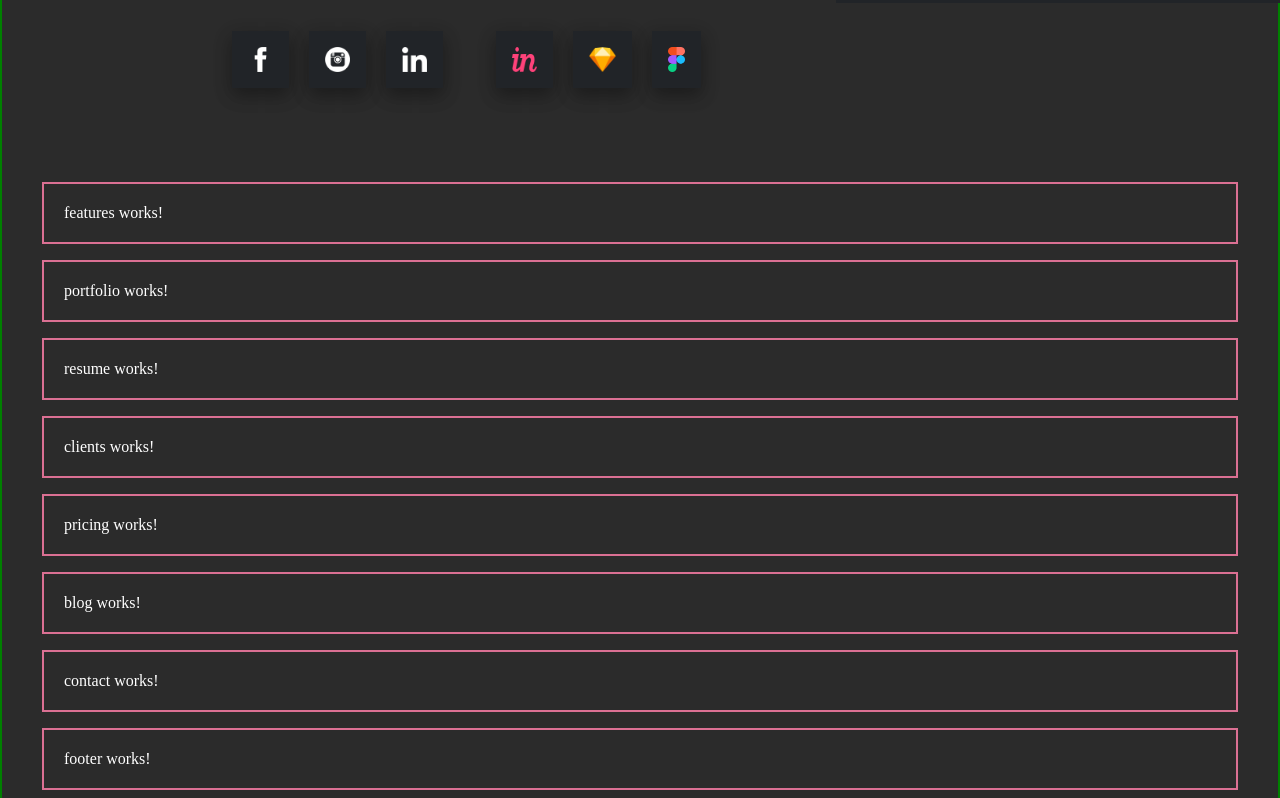
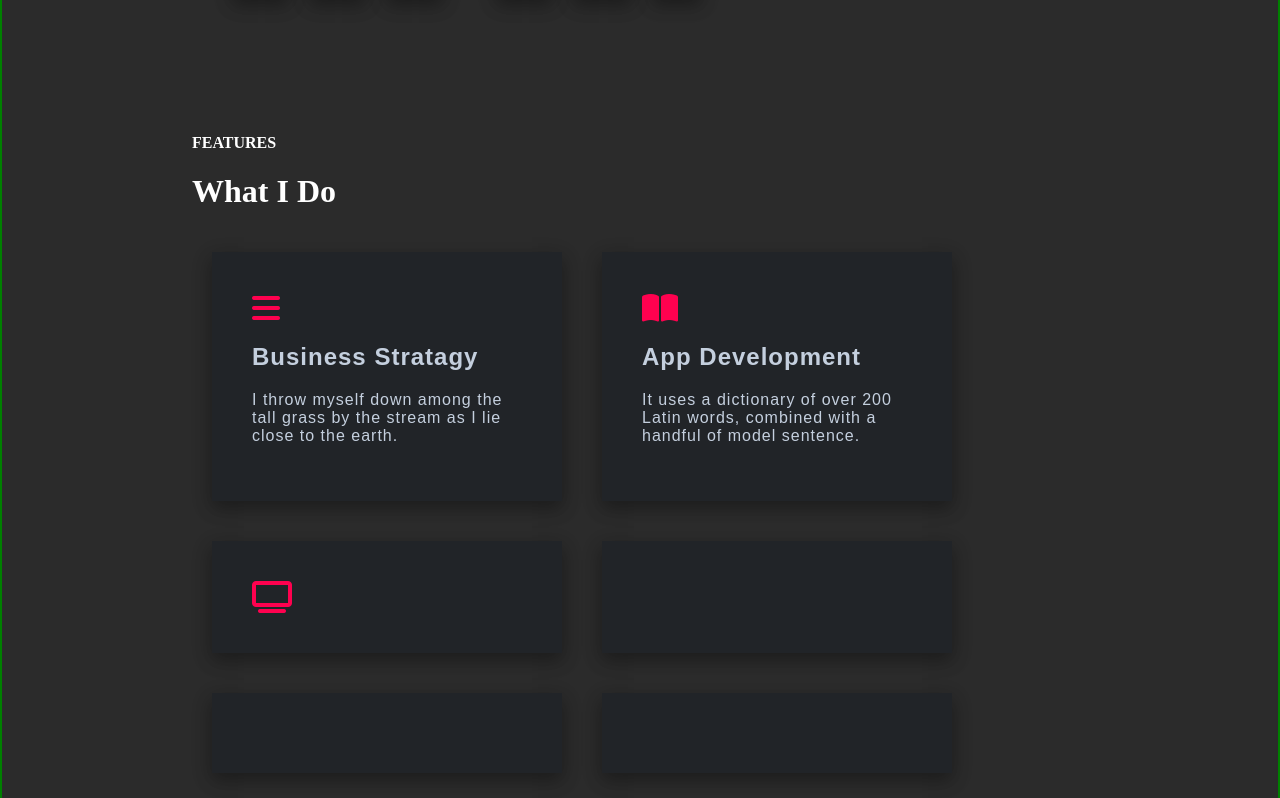
Before and after one commit to vijaypalbhagel/procode-portfolio, an Angular app: page / in a window 1280 px wide. Shown: the part 702-1500 px from the top of the page. Built offline with nearby package versions, Linux system fonts and the light colour scheme.

Commit message:
features

```diff
--- a/src/app/app.component.css
+++ b/src/app/app.component.css
@@ -8,6 +8,7 @@
 .container{
     /* border: 2px solid blue; */
     padding: 40px;
+
 }
 
 /* @media (max-width: 600px) and (min-width: 600px) {
--- a/src/app/common/header/header.component.css
+++ b/src/app/common/header/header.component.css
@@ -12,7 +12,6 @@
   box-sizing: border-box;
   padding: 0 65px;
   height: 90px;
-  position: relative;
 }
 
 .logo {
@@ -35,6 +34,7 @@ nav {
   display: none;
   font-size: 24px;
   cursor: pointer;
+  backdrop-filter: blur(100%);
 }
 
 #nav_link {
@@ -97,7 +97,9 @@ p{
 }
 h5{
   border-top: 1px solid #c4cfde;
-  margin-top: 5px;
+  padding-top: 10px;
+  letter-spacing: 2px;
+  padding-left: 10px;
 }
 @media (max-width: 1150px) {
   .fa-bars {
@@ -160,6 +162,7 @@ h5{
     }
     .skills-icons{
       display: flex;
+      justify-content: space-between;
       /* margin-top: 80px; */
       display: block;
     }
@@ -170,10 +173,14 @@ h5{
       width: 30px;
       height: 30px;
       margin-top: 0px;
+      margin: 5px;
 
     }
 
     .skill-content{
       display: block;
     }
+    .main-content{
+      background-color: aqua;
+    }
 }
--- a/src/app/common/header/header.component.html
+++ b/src/app/common/header/header.component.html
@@ -10,13 +10,10 @@
         <ul id="nav_link">
             <div class="nav-header">
                 <img class="logos" src="../../../assets/logo.png" alt="">
-                <i class="fa fa-remove" ></i>
+                <i (click)="showSidebar()" class="fa fa-remove"></i>
 
             </div>
             <p>Inbio is a personal portfolio template. You can customize all.</p>
-            <!-- <div class="list-content"> -->
-
-
             <li><a>home</a></li>
             <li><a>features</a></li>
             <li><a>portfolio</a></li>
@@ -25,8 +22,6 @@
             <li><a>pricing</a></li>
             <li><a>blog</a></li>
             <li><a>contact</a></li>
-        <!-- </div> -->
-
             <div class="skill-content">
                 <h5>FIND WITH ME</h5>
                 <div class="skills-icons">
--- a/src/app/common/header/header.component.ts
+++ b/src/app/common/header/header.component.ts
@@ -1,4 +1,5 @@
 import { Component } from '@angular/core';
+
 
 @Component({
   selector: 'app-header',
@@ -14,9 +15,18 @@ export class HeaderComponent {
     event.preventDefault()
 
     const navLink = document.getElementById('nav_link');
-    navLink.classList.toggle('show');
+    if(navLink){
+      navLink.classList.toggle('show');
+
+    }
 
   }
+  showSidebar(){
+    const navLink = document.getElementById('nav_link');
+    if(navLink){
 
+      navLink.classList.remove('show');
+    }
+  }
 
 }
--- a/src/app/component/features/features.component.css
+++ b/src/app/component/features/features.component.css
@@ -1,4 +1,40 @@
-p{
-    border: 2px solid palevioletred;
+.card-content {
+    padding: 40px;
+    font-family: "Montserrat", sans-serif;
+    ;
+    width: 270px;
+    margin: 20px;
+    letter-spacing: 1px;
+    color: #c4cfde;
+    background-color: #212428;
+    box-shadow: 0 8px 16px 0 rgba(0, 0, 0, 0.2), 0 6px 20px 0 rgba(0, 0, 0, 0.19);
+
+}
+
+.card-container {
+    display: flex;
+    flex-wrap: wrap;
+}
+
+.main-content {
+    margin: 60px 130px;
     padding: 20px;
 }
+
+.div {
+    width: 35px;
+    height: 5px;
+    background-color: black;
+    margin: 6px 0;
+}
+
+.fa-bars {
+    font-size: 2em;
+    color: #ff014f;
+
+}
+
+.fa-solid {
+    font-size: 2em;
+    color: #ff014f;
+}
--- a/src/app/component/features/features.component.html
+++ b/src/app/component/features/features.component.html
@@ -1 +1,35 @@
-<p>features works!</p>
+<div class="main-content">
+    <div class="features-content">
+        <h4>FEATURES</h4>
+        <h1>What I Do</h1>
+    </div>
+    <div class="card-container">
+        <div class="card-content">
+            <div class="icon">
+                <i class="fa fa-bars"></i>
+                <h2>Business Stratagy</h2>
+                <p>I throw myself down among the tall grass by the stream as I lie close to the earth.</p>
+
+            </div>
+        </div>
+
+        <div class="card-content">
+
+            <i class="fa-solid fa-book-open"></i>
+            <h2>App Development</h2>
+            <p>It uses a dictionary of over 200 Latin words, combined with a handful of model sentence.</p>
+        </div>
+        <div class="card-content">
+            <i class="fa-solid fa-tv"></i>
+        </div>
+        <div class="card-content">
+
+        </div>
+        <div class="card-content">
+
+        </div>
+        <div class="card-content">
+
+        </div>
+    </div>
+</div>
--- a/src/app/component/home/home.component.html
+++ b/src/app/component/home/home.component.html
@@ -2,7 +2,7 @@
   <div class="home-content">
     <p>WELCOME TO MY WORLD</p>
     <div class="heading-content">
-      <h1>Hi, I'm <span>Jone Lee</span> a Developer.</h1>
+      <h1>Hi, I'm <span>Mohit Pal</span> a developer</h1>
       <p class="para-content"> I use animation as a third dimension by which to simplify experiences and kuiding thro
         each and every interaction. I’m not adding motion just to spruce things up, but doing it in ways that. </p>
     </div>
--- a/src/index.html
+++ b/src/index.html
@@ -7,6 +7,7 @@
   <meta name="viewport" content="width=device-width, initial-scale=1">
   <link rel="icon" type="image/x-icon" href="favicon.ico">
   <link rel="stylesheet" href="https://cdnjs.cloudflare.com/ajax/libs/font-awesome/4.7.0/css/font-awesome.min.css">
+  <link rel="stylesheet" href="https://cdnjs.cloudflare.com/ajax/libs/font-awesome/6.5.2/css/all.min.css" integrity="sha512-SnH5WK+bZxgPHs44uWIX+LLJAJ9/2PkPKZ5QiAj6Ta86w+fsb2TkcmfRyVX3pBnMFcV7oQPJkl9QevSCWr3W6A==" crossorigin="anonymous" referrerpolicy="no-referrer" />
 </head>
 <body>
   <app-root></app-root>
--- a/tsconfig.json
+++ b/tsconfig.json
@@ -3,7 +3,7 @@
   "compileOnSave": false,
   "compilerOptions": {
     "outDir": "./dist/out-tsc",
-    "strict": false,
+    "strict": true,
     "noImplicitOverride": true,
     "noPropertyAccessFromIndexSignature": true,
     "noImplicitReturns": true,
```
Lines whose indentation alone changed are shown as unchanged.
